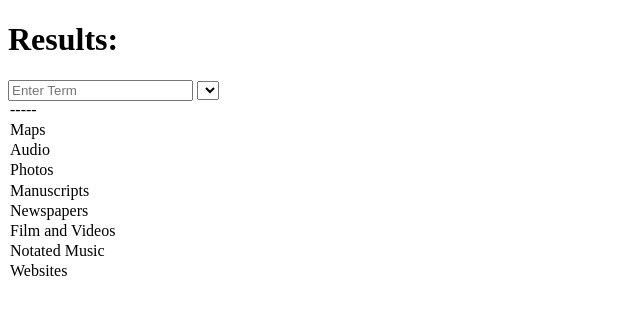
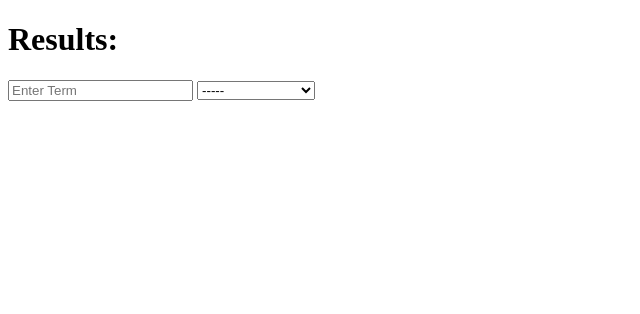
Before and after one commit to jacobotaylor/library-of-congress, a plain HTML site: page results.html in a window 1280 px wide. Shown: the whole page, without its empty margins (0-640 px from the left). Drawn offline with Linux system fonts and the light colour scheme.

Commit message:
fix to results

```diff
--- a/results.html
+++ b/results.html
@@ -5,14 +5,14 @@
   <meta charset="UTF-8">
   <meta http-equiv="X-UA-Compatible" content="IE=edge">
   <meta name="viewport" content="width=device-width, initial-scale=1.0">
-  <title>Document</title>
+  <title>Library Of Congress</title>
 </head>
 
 <body>
   <h1> Results: <span id="term"></span></h1>
   <form>
     <input id="term" placeholder="Enter Term" />
-    <select id="format"></select>
+    <select id="format">
       <option value="">-----</option>
       <option value="maps">Maps</option>
       <option value="audio">Audio</option>
```
Lines whose indentation alone changed are shown as unchanged.
